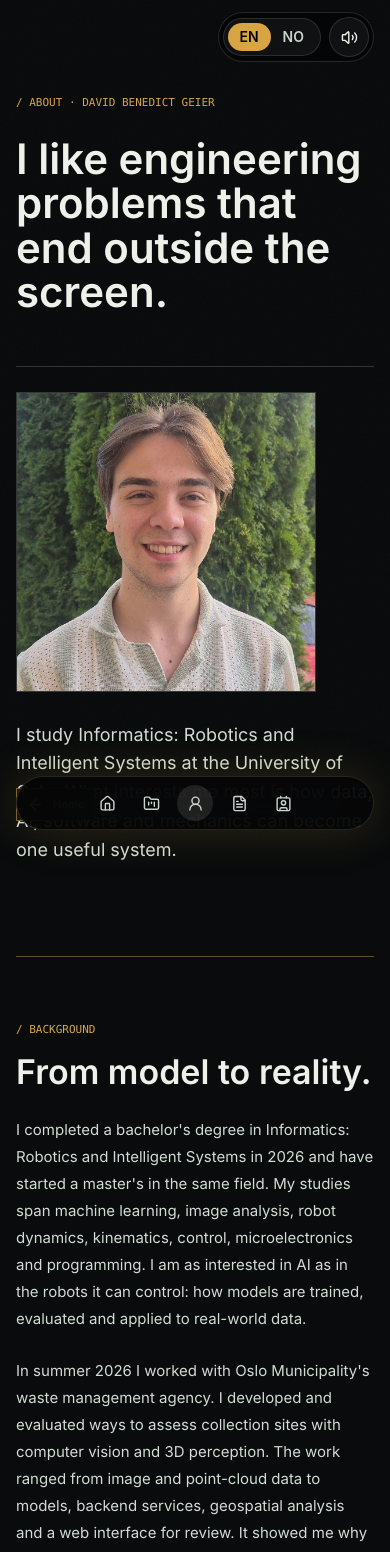
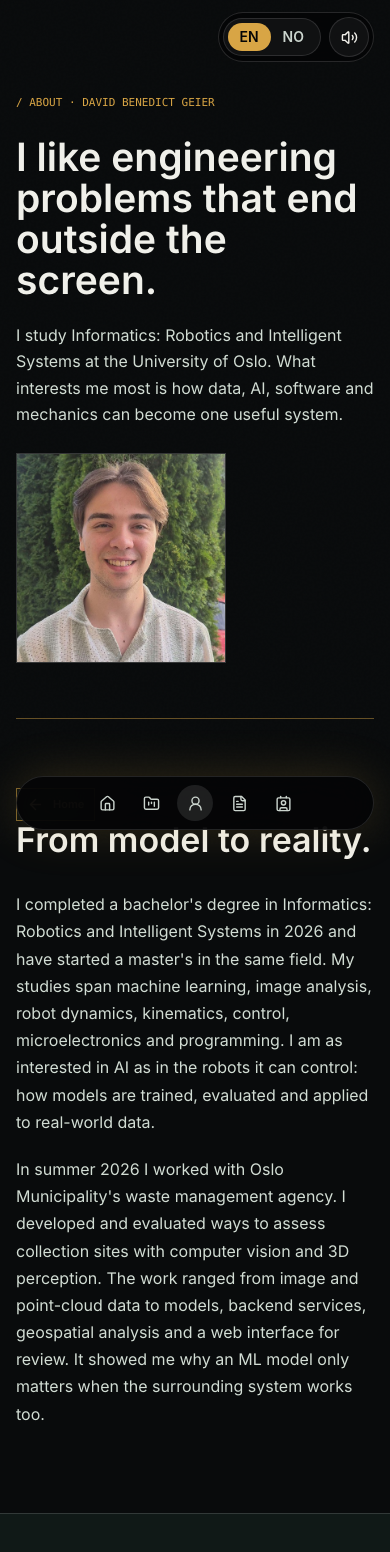
Before and after one commit to davgei/Portfolio, a Next.js app: page /about in a window 390 px wide. Shown: the top 1552 px of the page. Built offline with nearby package versions, Linux system fonts and the light colour scheme.

Commit message:
Balance portfolio imagery and editorial layouts

```diff
--- a/src/app/globals.css
+++ b/src/app/globals.css
@@ -566,3 +566,86 @@ main { overflow: clip; }
   .timeline-number { top: 11px; right: 10px; }
   .skill-detail__description { font-size: 16px; }
 }
+
+/* Editorial project layouts keep the work and its explanation in the same view. */
+.home-page .featured-grid { grid-template-columns: repeat(12, minmax(0, 1fr)); gap: clamp(28px, 3vw, 46px); }
+.home-page .project-card { grid-column: span 6; }
+.home-page .project-card:first-child { grid-column: span 7; }
+.home-page .project-card:nth-child(2) { grid-column: span 5; }
+.home-page .project-visual { height: clamp(240px, 25vw, 370px); min-height: 0; aspect-ratio: auto; }
+.home-page .project-card:nth-child(2) .project-visual { height: clamp(240px, 25vw, 370px); }
+.project-card p { font-size: 17px; line-height: 1.55; }
+.project-card h3 { font-size: clamp(29px, 3vw, 38px); }
+
+.project-index .project-card--large .project-card__link { display: grid; grid-template-columns: minmax(0, 1.08fr) minmax(0, .92fr); align-items: center; gap: clamp(28px, 4vw, 64px); }
+.project-index .project-card--large .project-visual { height: clamp(310px, 34vw, 480px); min-height: 0; aspect-ratio: auto; }
+.project-index .project-card--large .project-card__body { padding-top: 0; }
+.project-index .project-card:not(.project-card--large) .project-visual { height: clamp(235px, 27vw, 350px); min-height: 0; aspect-ratio: auto; }
+
+.project-detail-hero { display: grid; grid-template-columns: minmax(0, .95fr) minmax(0, 1.05fr); align-items: center; gap: clamp(34px, 5vw, 86px); padding-block: 96px 82px; }
+.project-detail-intro { min-width: 0; padding-bottom: 0; }
+.project-detail-hero h1 { font-size: clamp(48px, 5vw, 78px); overflow-wrap: anywhere; }
+.project-detail-summary { font-size: 18px; }
+.project-detail-hero .project-visual { height: clamp(340px, 33vw, 490px); min-height: 0; aspect-ratio: auto; }
+.case-narrative.container-readable { display: grid; grid-template-columns: repeat(2, minmax(0, 1fr)); gap: clamp(30px, 5vw, 85px); width: min(100% - 3rem, 1300px); }
+.case-chapter { grid-template-columns: 50px minmax(0, 1fr); gap: 14px; padding-bottom: 20px; }
+.case-chapter p { font-size: 18px; line-height: 1.65; }
+.case-narrative--end { padding-top: 70px; }
+.system-body { display: grid; grid-template-columns: minmax(0, 1.2fr) minmax(300px, .8fr); gap: clamp(34px, 5vw, 80px); align-items: start; }
+.system-stages { grid-template-columns: repeat(3, minmax(0, 1fr)); }
+.system-stage { min-height: 125px; border-bottom: 1px solid rgba(255,255,255,.16); }
+.system-stage:nth-child(3n) { border-right: 0; }
+.system-stage:nth-last-child(-n+2) { border-bottom: 0; }
+.system-readout { grid-template-columns: 65px minmax(0, 1fr); border-top: 2px solid #d8a545; }
+.system-readout p { line-height: 1.45; }
+.case-approach { margin-top: 22px; font-size: 17px; }
+
+.about-hero { padding-block: 100px 75px; }
+.about-hero__grid { display: grid; grid-template-columns: minmax(0, 1.35fr) minmax(260px, .65fr); align-items: center; gap: clamp(42px, 7vw, 110px); margin-top: 25px; }
+.about-hero h1 { max-width: 880px; margin: 0 0 32px; font-size: clamp(52px, 5vw, 76px); }
+.about-hero__copy > p { max-width: 760px; margin: 0; color: #d2ddd4; font-size: 19px; line-height: 1.65; }
+.about-page__portrait { width: 100%; max-width: 390px; aspect-ratio: 1 / 1; justify-self: end; }
+.about-story { display: block; padding-block: 70px 85px; }
+.about-story__heading { margin-bottom: 32px; }
+.about-story__text { display: grid; grid-template-columns: repeat(2, minmax(0, 1fr)); gap: clamp(30px, 6vw, 90px); }
+.about-story__text p { max-width: 680px; margin: 0; font-size: 18px; line-height: 1.7; }
+
+@media (max-width: 1000px) {
+  .home-page .project-card:first-child, .home-page .project-card:nth-child(2), .home-page .project-card { grid-column: span 6; }
+  .project-detail-hero { grid-template-columns: 1fr; gap: 30px; }
+  .project-detail-hero .project-visual { height: clamp(300px, 46vw, 420px); }
+  .system-body { grid-template-columns: 1fr; gap: 24px; }
+  .about-hero__grid { grid-template-columns: minmax(0, 1fr) minmax(230px, .65fr); }
+}
+
+@media (max-width: 640px) {
+  .home-page .project-card:first-child, .home-page .project-card:nth-child(2), .home-page .project-card { grid-column: 1 / -1; }
+  .home-page .project-visual, .home-page .project-card:nth-child(2) .project-visual, .project-index .project-card:not(.project-card--large) .project-visual { height: clamp(205px, 61vw, 275px); }
+  .project-index .project-card--large .project-card__link { grid-template-columns: 1fr; gap: 0; }
+  .project-index .project-card--large .project-visual { height: clamp(205px, 61vw, 275px); }
+  .project-index .project-card--large .project-card__body { padding-top: 17px; }
+  .project-card p { font-size: 16px; }
+  .project-detail-hero { padding-block: 88px 54px; }
+  .project-detail-hero h1 { font-size: clamp(40px, 10vw, 52px); }
+  .project-detail-hero .project-visual { height: clamp(210px, 65vw, 295px); }
+  .project-detail-summary { font-size: 16px; }
+  .case-narrative.container-readable { grid-template-columns: 1fr; gap: 8px; width: min(100% - 2rem, 880px); padding-bottom: 58px; }
+  .case-chapter { grid-template-columns: 38px minmax(0, 1fr); }
+  .case-chapter p { font-size: 16px; }
+  .case-narrative--end { padding-top: 55px; }
+  .system-stages { grid-template-columns: repeat(2, minmax(0, 1fr)); }
+  .system-stage:nth-child(3n) { border-right: 1px solid rgba(255,255,255,.16); }
+  .system-stage:nth-child(even) { border-right: 0; }
+  .system-stage:nth-last-child(2) { border-bottom: 1px solid rgba(255,255,255,.16); }
+  .system-stage:last-child { border-right: 0; }
+  .about-hero { padding-block: 95px 55px; }
+  .about-hero__grid { grid-template-columns: 1fr; gap: 26px; }
+  .about-hero h1 { margin-bottom: 20px; font-size: clamp(38px, 10vw, 52px); }
+  .about-hero__copy > p { font-size: 16px; }
+  .about-page__portrait { width: min(58vw, 210px); justify-self: start; }
+  .about-story__text { grid-template-columns: 1fr; gap: 20px; }
+  .about-story__text p { font-size: 16px; }
+  .about-preview__photo { width: min(50vw, 185px); }
+  .about-preview__copy > p:not(.section-index) { font-size: 16px; }
+  .home-page > .section-block, .home-page > section.section-block { padding-block: 82px; }
+}
--- a/src/components/layout/about-content.tsx
+++ b/src/components/layout/about-content.tsx
@@ -15,9 +15,11 @@ export function AboutContent() {
     <>
       <section className="container-wide about-hero">
         <p className="section-index">/ ABOUT · DAVID BENEDICT GEIER</p>
-        <h1>{t.about.statement}</h1>
-        <div className="about-hero__lower">
-          <p>{no ? "Jeg studerer informatikk: robotikk og intelligente systemer ved Universitetet i Oslo. Det som interesserer meg mest, er hvordan data, AI, programvare og mekanikk kan bli ett nyttig system." : "I study Informatics: Robotics and Intelligent Systems at the University of Oslo. What interests me most is how data, AI, software and mechanics can become one useful system."}</p>
+        <div className="about-hero__grid">
+          <div className="about-hero__copy">
+            <h1>{t.about.statement}</h1>
+            <p>{no ? "Jeg studerer informatikk: robotikk og intelligente systemer ved Universitetet i Oslo. Det som interesserer meg mest, er hvordan data, AI, programvare og mekanikk kan bli ett nyttig system." : "I study Informatics: Robotics and Intelligent Systems at the University of Oslo. What interests me most is how data, AI, software and mechanics can become one useful system."}</p>
+          </div>
           <Image className="about-page__portrait" src={`${getBasePath()}/images/about/david-geier.jpeg`} alt={no ? "Portrett av David Benedict Geier" : "Portrait of David Benedict Geier"} width={300} height={296} priority />
         </div>
       </section>
--- a/src/components/projects/project-detail-content.tsx
+++ b/src/components/projects/project-detail-content.tsx
@@ -59,11 +59,15 @@ export function ProjectDetailContent({ project }: { project: Project }) {
       <section className="case-system section-block">
         <div className="container-wide">
           <div className="section-heading"><div><p className="section-index">/ SYSTEM</p><h2>{t.common.projectApproach}</h2></div><span className="system-disclaimer">{t.common.conceptual}</span></div>
-          <div className="system-stages" role="group" aria-label={t.common.projectApproach}>
-            {stages.map((stage, index) => <button key={stage} type="button" className={activeStage === index ? "system-stage is-active" : "system-stage"} aria-pressed={activeStage === index} onClick={() => setActiveStage(index)}><span>0{index + 1}</span><strong>{stage}</strong><ArrowRight size={17} aria-hidden="true" /></button>)}
+          <div className="system-body">
+            <div className="system-stages" role="group" aria-label={t.common.projectApproach}>
+              {stages.map((stage, index) => <button key={stage} type="button" className={activeStage === index ? "system-stage is-active" : "system-stage"} aria-pressed={activeStage === index} onClick={() => setActiveStage(index)}><span>0{index + 1}</span><strong>{stage}</strong><ArrowRight size={17} aria-hidden="true" /></button>)}
+            </div>
+            <div className="system-explanation">
+              <div className="system-readout" aria-live="polite"><span>0{activeStage + 1} / 0{stages.length}</span><p>{notes[activeStage]}</p></div>
+              <p className="case-approach">{language === "no" ? project.approachNo : project.approach}</p>
+            </div>
           </div>
-          <div className="system-readout" aria-live="polite"><span>0{activeStage + 1} / 0{stages.length}</span><p>{notes[activeStage]}</p></div>
-          <p className="case-approach">{language === "no" ? project.approachNo : project.approach}</p>
         </div>
       </section>
 
```
